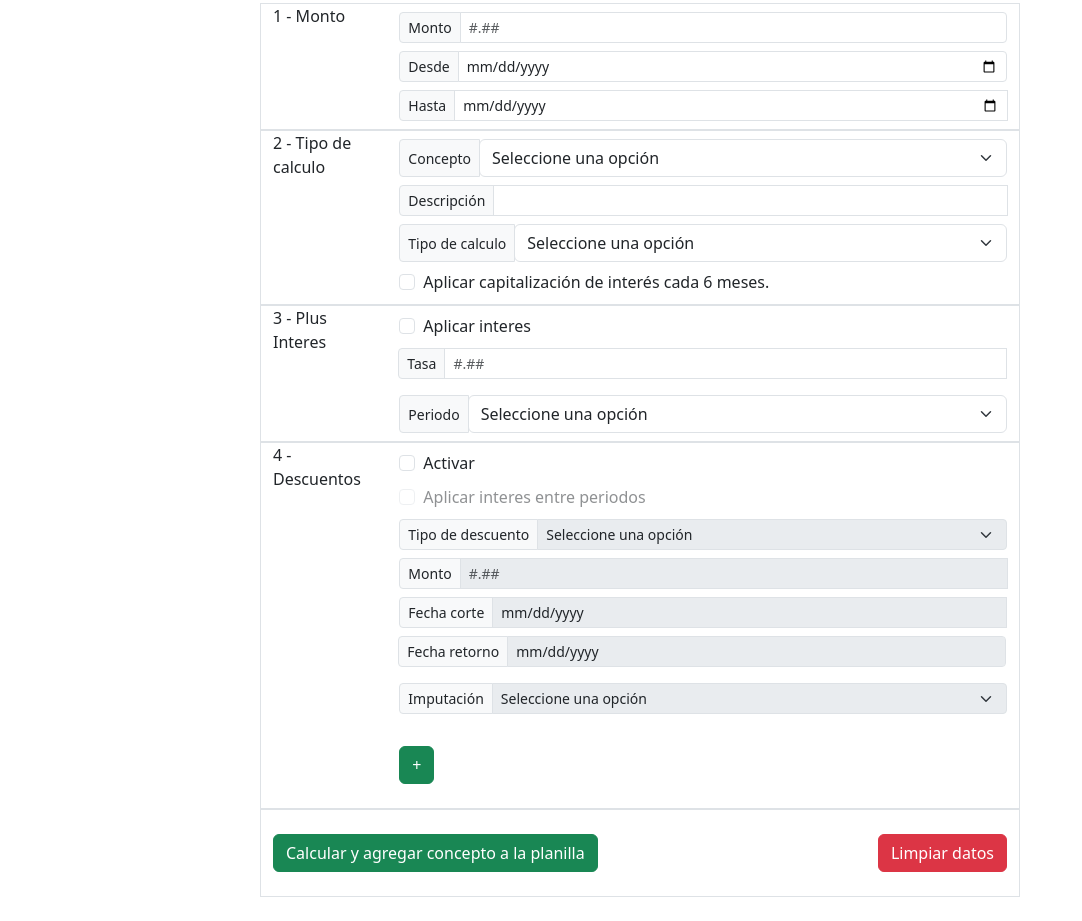
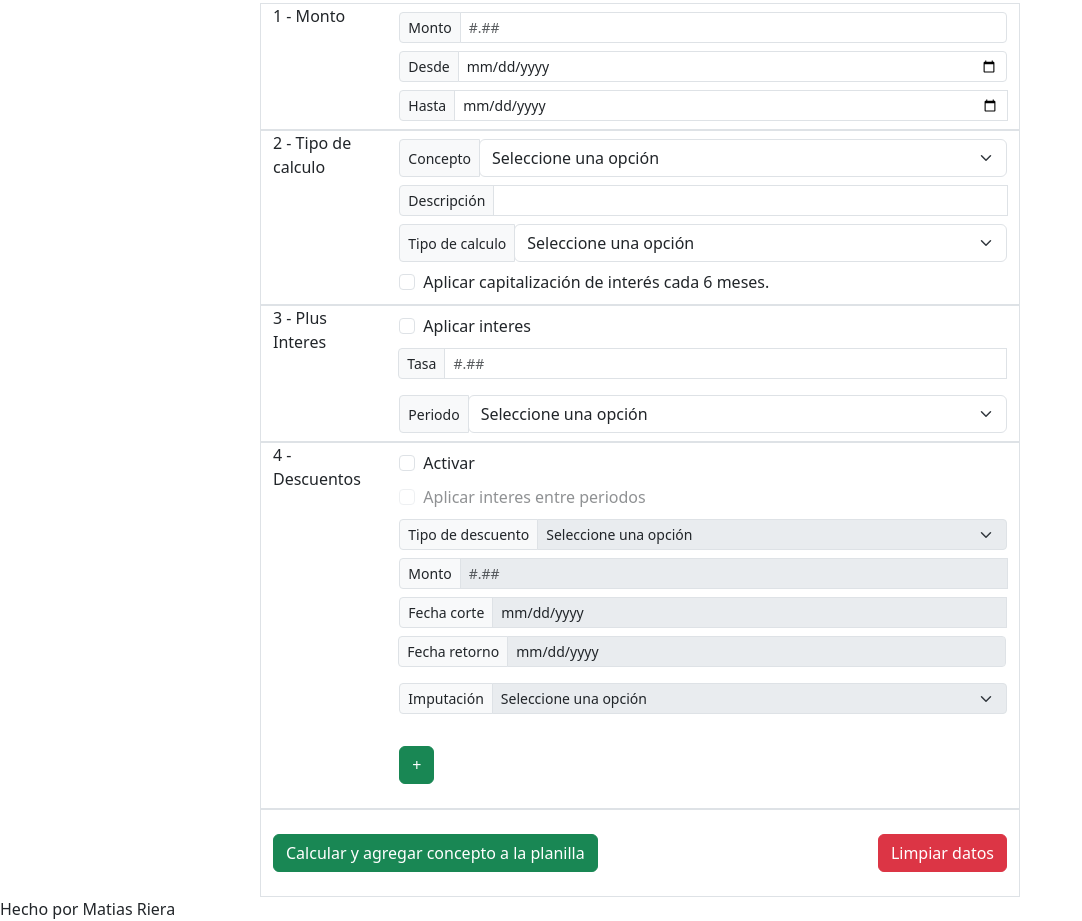
Before and after one commit to maty2491/gsrl, a plain HTML site: page index.html in a window 1280 px wide. Shown: the part 189-1110 px from the top of the page, without its empty margins (0-1082 px from the left). Before the commit the page ends 1086 px from the top, so only its background shows below. Drawn offline with nearby package versions, Linux system fonts and the light colour scheme.

Commit message:
Actualizacion 2

```diff
--- a/index.html
+++ b/index.html
@@ -10,6 +10,7 @@
             background-color: #e9ecef;
             cursor: not-allowed;
         }
+
     </style>
     <link
         href="https://cdn.jsdelivr.net/npm/bootstrap@5.3.3/dist/css/bootstrap.min.css"
@@ -188,6 +189,7 @@
             </div>
             <div class="col-2"></div>
         </div>
+
     </div>
 
        <script>
@@ -224,5 +226,8 @@
         integrity="sha384-YvpcrYf0tY3lHB60NNkmXc5s9fDVZLESaAA55NDzOxhy9GkcIdslK1eN7N6jIeHz"
         crossorigin="anonymous"
     ></script>
+    <div class="marca-de-agua">
+        <span>Hecho por Matias Riera</span>
+    </div>
 </body>
 </html>
```
